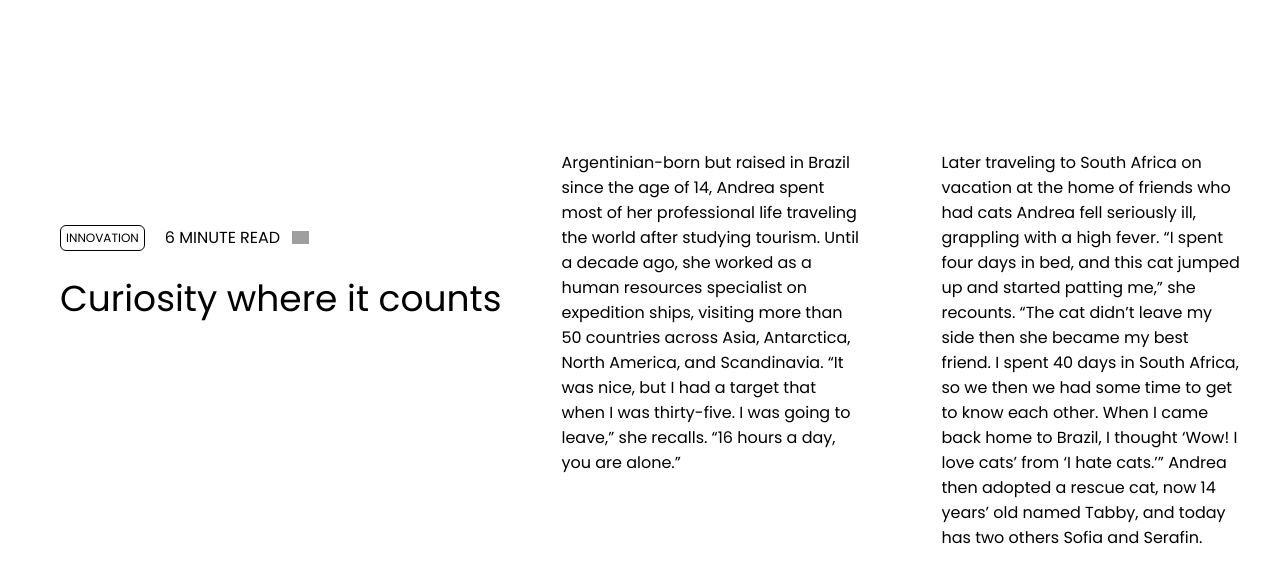
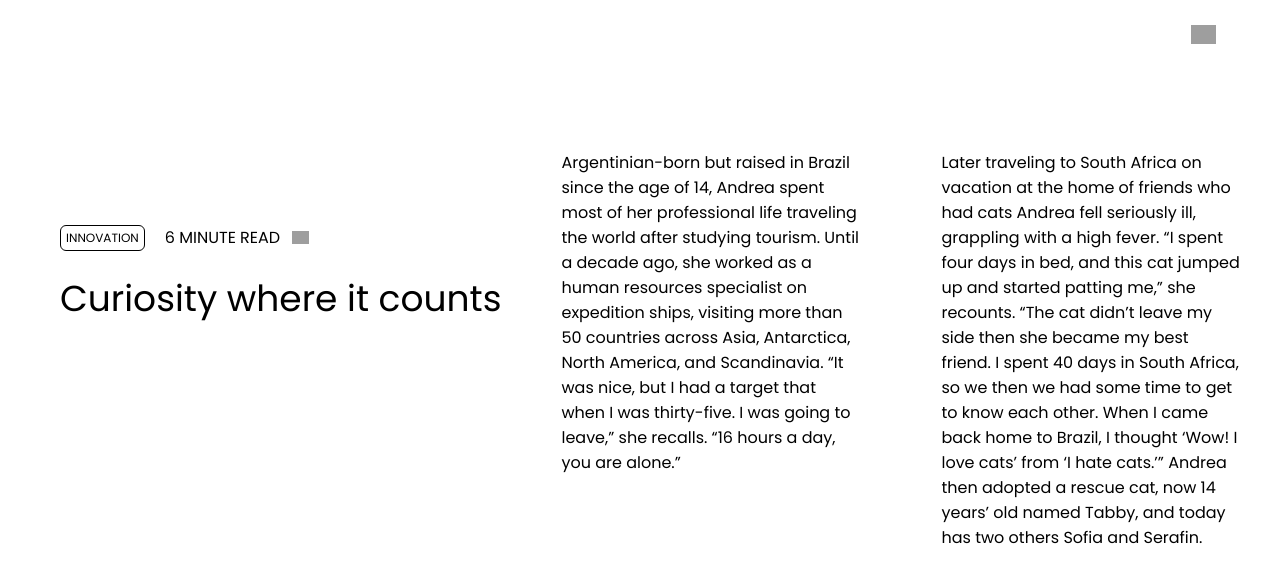
Before and after one commit to Jessiehongtran/abp-stories, a React (Create React App) app: page /bigodiva in a window 1280 px wide. Shown: the top 582 px of the page. Built offline with nearby package versions, Linux system fonts and the light colour scheme; grey boxes are pictures that could not be loaded.

Commit message:
added times icon

```diff
--- a/src/views/story.tsx
+++ b/src/views/story.tsx
@@ -1,4 +1,5 @@
 import React from 'react';
+import { Link } from 'react-router-dom';
 
 export default class Story extends React.Component<any,any> {
     constructor(props: any){
@@ -62,6 +63,13 @@ export default class Story extends React.Component<any,any> {
                                             : <div style={{ width: '300px', marginRight: '80px', textAlign: 'left' }}>{block.text}</div>)}
                     </div>
                 </div>
+                <div style={{ fontSize: '30px', position: 'fixed', right: '5%', top: '1.5%', zIndex: 4 }}>
+                    <Link to="/">
+                        <img
+                            style={{ width: '25px' }}
+                            src="https://res.cloudinary.com/dchyongyd/image/upload/v1639097562/Group_353_2_jvmgow.svg" />
+                    </Link>
+                </div>
             </div>
         )
     }
```
